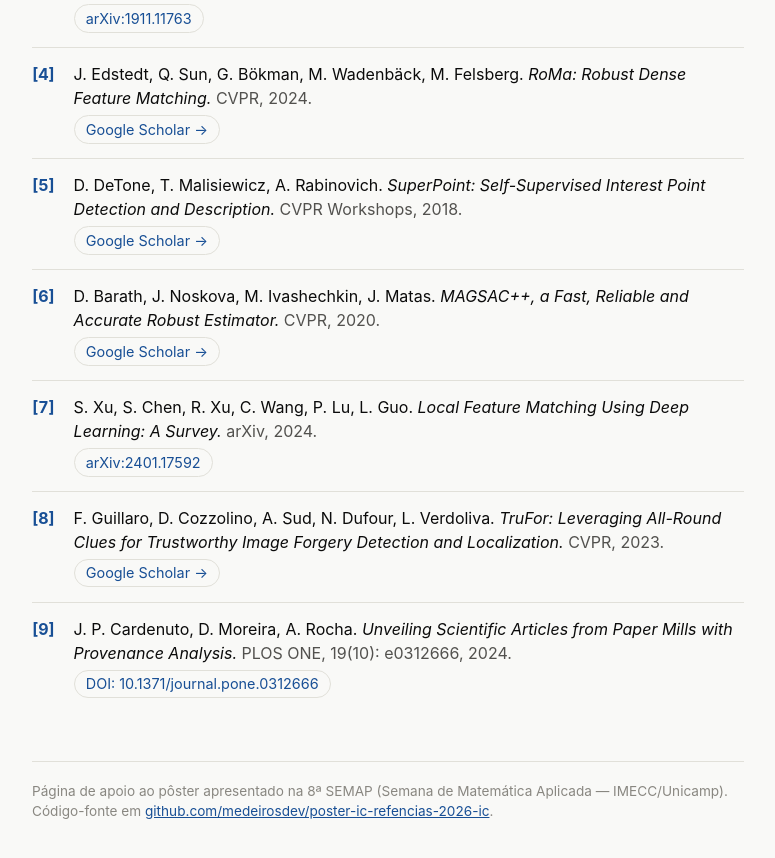
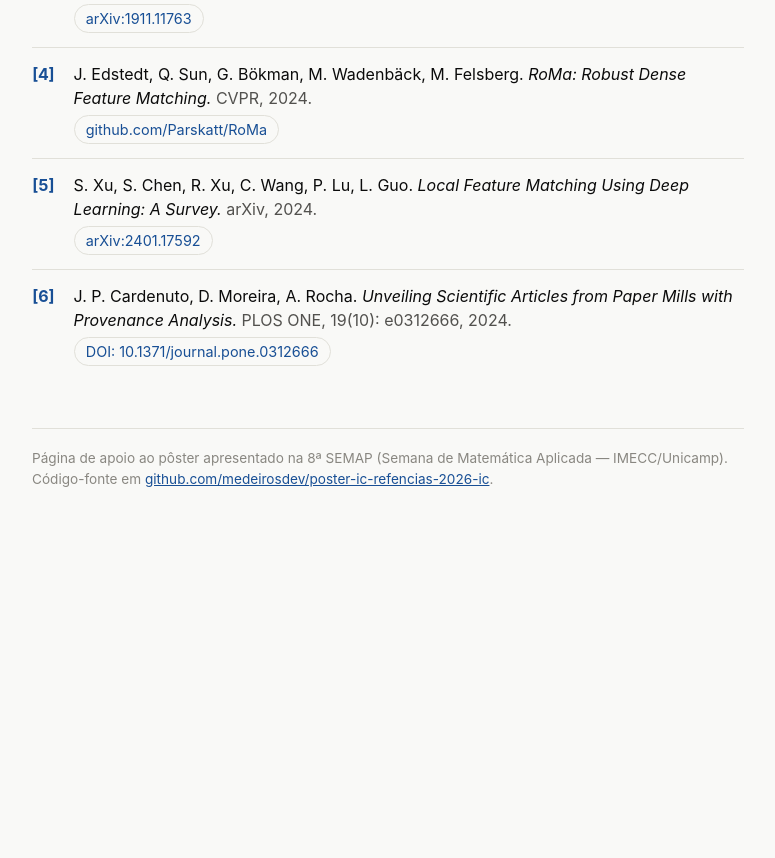
Before and after one commit to medeirosdev/poster-ic-refencias-2026-ic, a plain HTML site: page index.html in a window 1280 px wide. Shown: the part 620-1478 px from the top of the page, without its empty margins (252-1027 px from the left). After the commit the page ends 1173 px from the top, so only its background shows below. Drawn offline with Linux system fonts and the light colour scheme.

Commit message:
Ajusta cabecalho e lista de referencias

```diff
--- a/index.html
+++ b/index.html
@@ -122,9 +122,7 @@
     <h1>Detecção Automática de Duplicação de Imagens em Publicações Científicas</h1>
     <p class="subtitle">via Correspondência Geométrica de Características Locais e Modelos Multimodais</p>
     <p class="authors">
-      <strong>Guilherme de Medeiros</strong> ·
-      Orientador: João Phillipe Cardenuto ·
-      Coorientador: Anderson Rocha<br>
+      <strong>Guilherme de Medeiros</strong><br>
       Instituto de Computação — Universidade Estadual de Campinas (Unicamp) — RECOD.ai Lab
     </p>
     <div class="meta-links">
@@ -157,31 +155,13 @@
       J. Edstedt, Q. Sun, G. Bökman, M. Wadenbäck, M. Felsberg.
       <span class="ref-title">RoMa: Robust Dense Feature Matching.</span>
       <span class="ref-venue">CVPR, 2024.</span><br>
-      <a class="ref-link" href="https://scholar.google.com/scholar?q=RoMa%3A+Robust+Dense+Feature+Matching+Edstedt" target="_blank" rel="noopener">Google Scholar →</a>
-    </li>
-    <li>
-      D. DeTone, T. Malisiewicz, A. Rabinovich.
-      <span class="ref-title">SuperPoint: Self-Supervised Interest Point Detection and Description.</span>
-      <span class="ref-venue">CVPR Workshops, 2018.</span><br>
-      <a class="ref-link" href="https://scholar.google.com/scholar?q=SuperPoint%3A+Self-Supervised+Interest+Point+Detection+and+Description" target="_blank" rel="noopener">Google Scholar →</a>
-    </li>
-    <li>
-      D. Barath, J. Noskova, M. Ivashechkin, J. Matas.
-      <span class="ref-title">MAGSAC++, a Fast, Reliable and Accurate Robust Estimator.</span>
-      <span class="ref-venue">CVPR, 2020.</span><br>
-      <a class="ref-link" href="https://scholar.google.com/scholar?q=MAGSAC%2B%2B%2C+a+Fast%2C+Reliable+and+Accurate+Robust+Estimator" target="_blank" rel="noopener">Google Scholar →</a>
+      <a class="ref-link" href="https://github.com/Parskatt/RoMa" target="_blank" rel="noopener">github.com/Parskatt/RoMa</a>
     </li>
     <li>
       S. Xu, S. Chen, R. Xu, C. Wang, P. Lu, L. Guo.
       <span class="ref-title">Local Feature Matching Using Deep Learning: A Survey.</span>
       <span class="ref-venue">arXiv, 2024.</span><br>
       <a class="ref-link" href="https://arxiv.org/abs/2401.17592" target="_blank" rel="noopener">arXiv:2401.17592</a>
-    </li>
-    <li>
-      F. Guillaro, D. Cozzolino, A. Sud, N. Dufour, L. Verdoliva.
-      <span class="ref-title">TruFor: Leveraging All-Round Clues for Trustworthy Image Forgery Detection and Localization.</span>
-      <span class="ref-venue">CVPR, 2023.</span><br>
-      <a class="ref-link" href="https://scholar.google.com/scholar?q=TruFor%3A+Leveraging+All-Round+Clues+for+Trustworthy+Image+Forgery+Detection+and+Localization" target="_blank" rel="noopener">Google Scholar →</a>
     </li>
     <li>
       J. P. Cardenuto, D. Moreira, A. Rocha.
```
